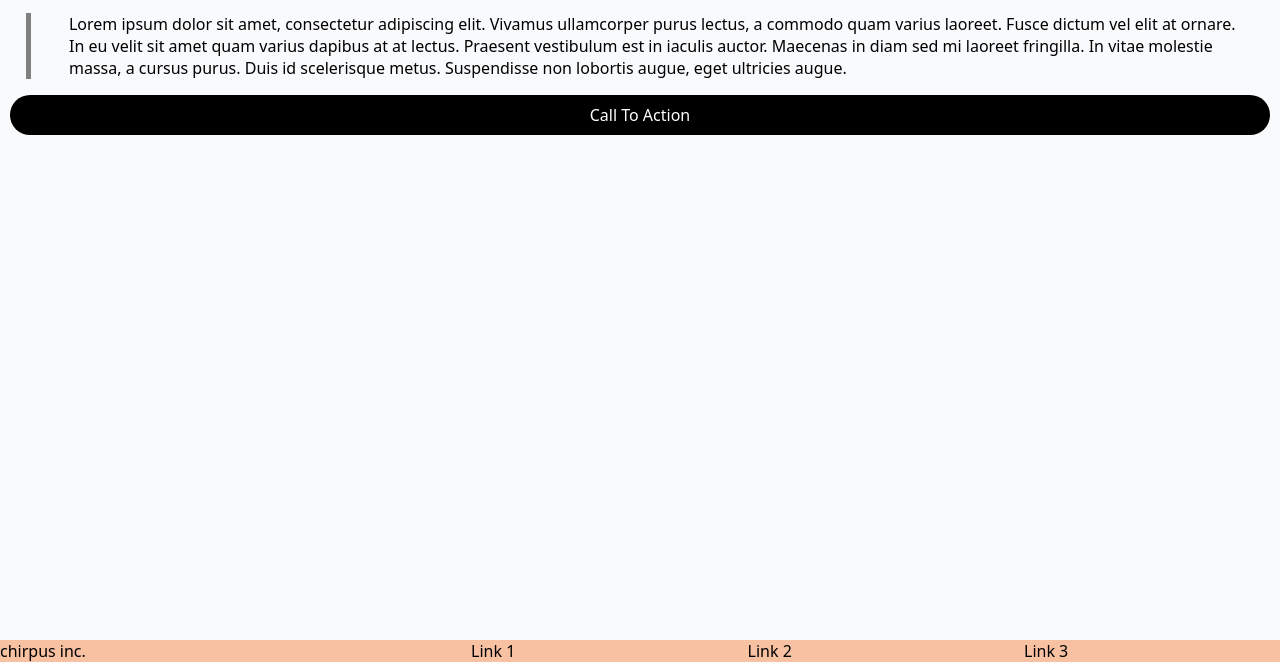
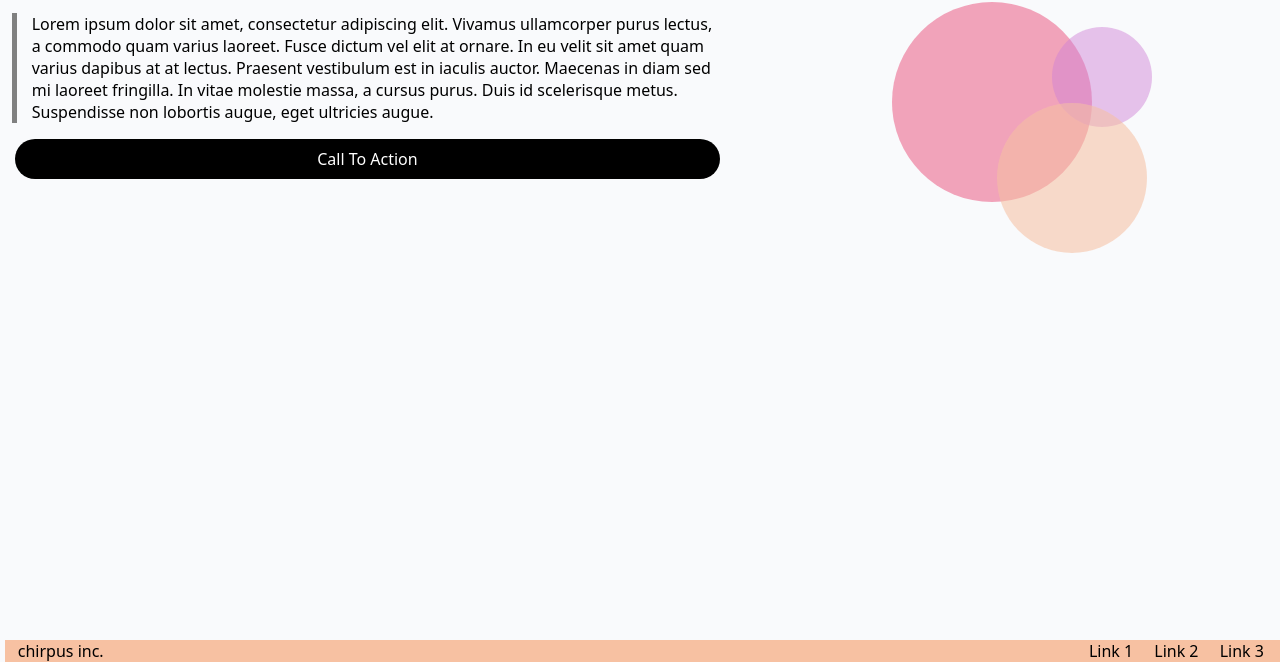
Before and after one commit to Brett-Jones/GC_Labs, a plain HTML site: page lab-4/index.html in a window 1280 px wide. Shown: the part 138-800 px from the top of the page. Drawn offline with Linux system fonts and the light colour scheme.

Commit message:
added circles, corrected layout, refactored links in header & footer. Everything is complete

```diff
--- /dev/null
+++ b/class-activities/index.css
@@ -0,0 +1,113 @@
+body{
+    /* background-color: red; */
+    height: 100vh;
+    width: 100vw;
+    overflow: hidden;
+    margin: 0;
+
+
+}
+
+.container{
+    display: flex;
+    flex-direction: row;
+    justify-content: center;
+    align-items: center;
+    width: 100%;
+    height: 100%;
+}
+
+.form-container{
+    width: 100%;
+    height: 100%;
+    display: flex;
+    justify-content: center;
+    align-items: center;
+
+}
+
+
+form{
+    background-color: white;
+    display: flex;
+    flex-direction: column;
+    width: 75%;
+    border-radius: 10px;
+    padding: 20px;
+
+}
+
+.input,
+button{
+    padding: 10px;
+    border-radius: 10px ;
+
+}
+
+.bullseye-container{
+    display: none;
+    background-color: black;
+    width: 66.6%;
+    height: 100%;
+    justify-content: center;
+    align-items: center;
+
+}
+
+.bullseye{
+    position: relative;
+    width: 10%;
+    height: 10px;
+
+}
+
+.circle{
+    position: absolute;
+    width: 300px;
+    height: 300px;
+    border-radius: 50%;
+    background-color: red;
+    top: 50%;
+    left: 50%;
+    transform: translate(-50%, -50%);
+
+}
+
+.medium{
+    width: 200px;
+    height: 200px;
+    background-color: white;
+
+}
+
+.small{
+    width: 100px;
+    height: 100px;
+
+}
+
+@media screen and (min-width: 800px) {
+    .bullseye-container{
+        display: flex;
+    }
+
+    .form-container{
+        width: 33.4%;
+    }
+
+}
+
+.flex-container{
+    background-color: blueviolet;
+    width: 300px;
+    height: 300px;
+    display: flex;
+
+}
+
+.box{
+    width: 50px;
+    height: 50px;
+    background-color: firebrick;
+
+}
--- a/lab-4/index.css
+++ b/lab-4/index.css
@@ -66,15 +66,16 @@ footer{
     width: 80%;
 }
 
-
-
+.bottom-links{
+    margin-right: 2%;
+ }
 
 
 
 @media only screen and (min-width: 768px) {
 
     body{
-        margin: 0;
+        margin: 5px;
         background-color: #f9fafc;
         font-family: system-ui, -apple-system,
             BlinkMacSystemFont, 'Segoe UI',
@@ -122,26 +123,63 @@ footer{
     .links{
         display: flex;
         flex-direction: row;
-    	justify-content: space-between;
         align-items: center;
         width: 25%;
 
+    }
+
+    .main{
+        display: flex;
+        flex-direction: row;
+    }
+
+    .circle{
+        margin-left: 15%;
+        margin-right: 5%;
+        margin-top: 5%;
+        width: 100%;
+        height: 100%;
 
     }
 
-
-    .circle {
+    .circle-tan {
         border-radius: 50%;
-        width: 50px;
-        height: 50px;
-        background-color: red;
+        width: 150px;
+        height: 150px;
+        position: relative;
+        transform: translate(50%, -126%);
+        background-color:
+            rgba(247, 193, 162, 0.7);
         opacity: .8;
     }
+
+    .circle-purple {
+        border-radius: 50%;
+        width: 100px;
+        height: 100px;
+        position: relative;
+        transform: translate(130%, -165%);
+        background-color:
+            rgba(207, 130, 213, 0.6);
+        opacity: .8;
+    }
+
+    .circle-pink {
+        border-radius: 50%;
+        width: 200px;
+        height: 200px;
+        position: relative;
+        transform: translate(-15%, 5%);
+        background-color:
+            rgba(233, 67, 114, 0.6);
+        opacity: .8;
+    }
+
     p{
         border-left: 5px solid grey;
-        padding-left: 3%;
-        margin-left: 2%;
-        margin-right: 2%;
+        padding-left: 2%;
+        margin-left: 1%;
+
     }
 
     .bold-links{
@@ -160,24 +198,28 @@ footer{
     footer{
         display: flex;
         flex-direction: row;
-        background-color: rgb(247, 193, 162);
-        position: fixed;
-        bottom: 0;
+        background-color:
+            rgb(247, 193, 162);
         width: 100%;
 
     }
 
     .chirpus{
-        width:20%
+        width:20%;
+        justify-content: left;
+        margin-left: 1%;
+
     }
 
     .footer-links{
         display: flex;
+        flex-direction: row;
         justify-content: flex-end;
-        width: 80%;
+        width: 100%;
     }
 
-
-
+    .bottom-links{
+       margin-right: 2%;
+    }
 
 }
--- a/lab-4/index.html
+++ b/lab-4/index.html
@@ -29,12 +29,8 @@
 
     </div>
 	<div class="main">
+        <div class="left-body">
             <h1>chirpus inc.</h1>
-        <div class="circles">
-        	<div class="circle-tan"></div>
-        	<div class="circle-purple"></div>
-        	<div class="circle-pink"></div>
-    	</div>
             <p>Lorem ipsum dolor sit amet, consectetur adipiscing elit.
             Vivamus ullamcorper purus lectus, a commodo quam varius laoreet.
             Fusce dictum vel elit at ornare.
@@ -42,15 +38,25 @@
             Praesent vestibulum est in iaculis auctor.
             Maecenas in diam sed mi laoreet fringilla.
             In vitae molestie massa, a cursus purus. Duis id scelerisque metus.
-        Suspendisse non lobortis augue, eget ultricies augue.</p>
-    <div class="bold-links">Call To Action</div>
+            Suspendisse non lobortis augue, eget ultricies augue.
+            </p>
+            <div class="bold-links">
+                Call To Action
+            </div>
+        </div>
+
+        <div class="circle">
+        	<div class="circle-pink"></div>
+        	<div class="circle-purple"></div>
+        	<div class="circle-tan"></div>
+    	</div>
     </div>
     <footer>
         <div class="chirpus">chirpus inc.</div>
     	<div class="footer-links">
-        	<div class="links">Link 1</div>
-        	<div class="links">Link 2</div>
-        	<div class="links">Link 3</div>
+        	<div class="bottom-links">Link 1</div>
+        	<div class="bottom-links">Link 2</div>
+        	<div class="bottom-links">Link 3</div>
     	</div>
     </footer>
 
```
Also changed, not shown: class-activities/index.html (added, +53 -0 lines). Lines whose indentation alone changed are shown as unchanged.
